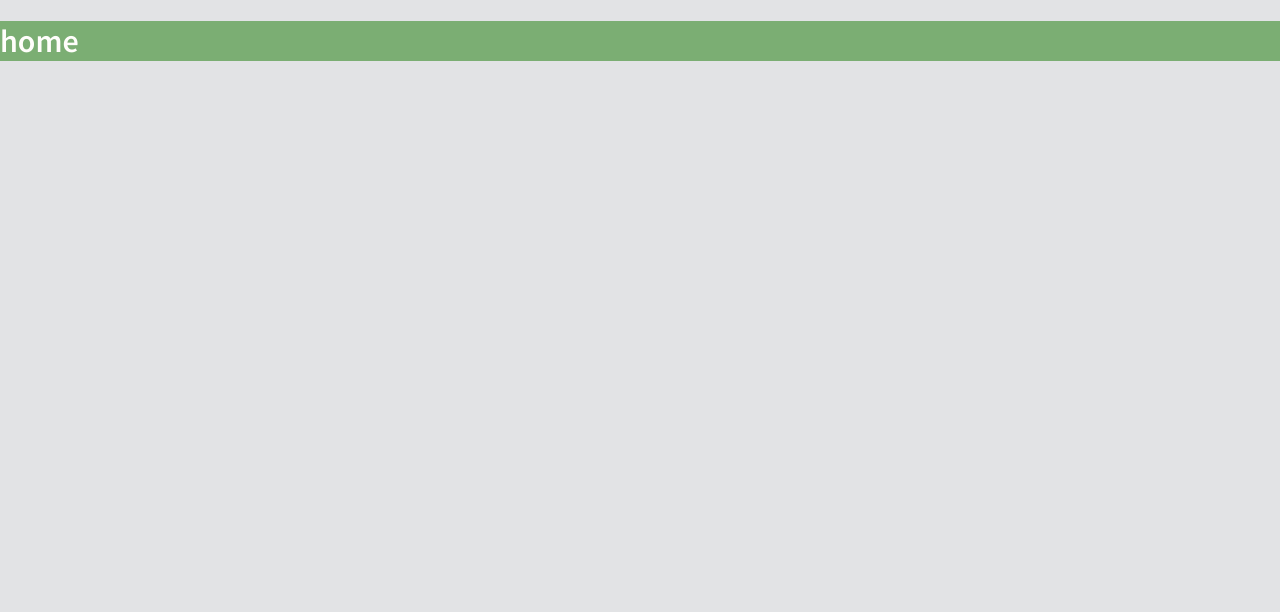
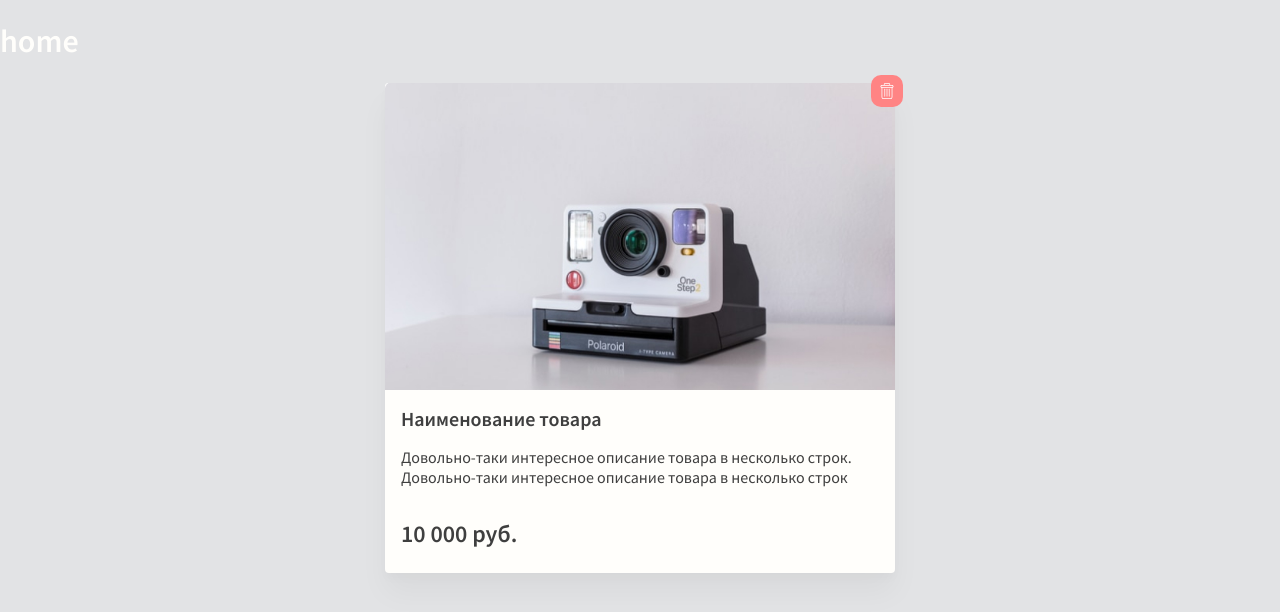
Before and after one commit to Senior-Pomidor/idaproject, a Vue app: page / in a window 1280 px wide. Shown: the top 612 px of the page. Built offline with nearby package versions, Linux system fonts and the light colour scheme.

Commit message:
added Card component base styles

```diff
--- a/src/components/Card.vue
+++ b/src/components/Card.vue
@@ -1,9 +1,146 @@
 <template>
-  <div class="green"></div>
+  <article :class="card.card">
+    <button :class="card['remove-btn']">
+      <svg xmlns="http://www.w3.org/2000/svg">
+        <g clip-path="url(#clip0_4_349)">
+          <path
+            d="M10.207 5.79688C9.99998 5.79688 9.83224 5.96462 9.83224 6.17158V13.2535C9.83224 13.4604 9.99998 13.6283 10.207 13.6283C10.4139 13.6283 10.5817 13.4604 10.5817 13.2535V6.17158C10.5817 5.96462 10.4139 5.79688 10.207 5.79688Z"
+            fill="white"
+          />
+          <path
+            d="M5.78544 5.79688C5.57848 5.79688 5.41074 5.96462 5.41074 6.17158V13.2535C5.41074 13.4604 5.57848 13.6283 5.78544 13.6283C5.99241 13.6283 6.16015 13.4604 6.16015 13.2535V6.17158C6.16015 5.96462 5.99241 5.79688 5.78544 5.79688Z"
+            fill="white"
+          />
+          <path
+            d="M2.56294 4.76335V13.9953C2.56294 14.541 2.76303 15.0534 3.11256 15.4211C3.46048 15.7898 3.94467 15.9991 4.4514 16H11.541C12.0478 15.9991 12.532 15.7898 12.8798 15.4211C13.2293 15.0534 13.4294 14.541 13.4294 13.9953V4.76335C14.1242 4.57893 14.5745 3.90768 14.4815 3.19471C14.3884 2.48189 13.7811 1.94867 13.0622 1.94852H11.1437V1.48014C11.1459 1.08626 10.9902 0.708039 10.7113 0.42979C10.4325 0.151688 10.0537 -0.0031709 9.65982 4.92333e-05H6.33255C5.93867 -0.0031709 5.55986 0.151688 5.28103 0.42979C5.00219 0.708039 4.84646 1.08626 4.84865 1.48014V1.94852H2.93019C2.21122 1.94867 1.60393 2.48189 1.51084 3.19471C1.4179 3.90768 1.86813 4.57893 2.56294 4.76335V4.76335ZM11.541 15.2506H4.4514C3.81075 15.2506 3.31236 14.7002 3.31236 13.9953V4.79629H12.68V13.9953C12.68 14.7002 12.1816 15.2506 11.541 15.2506ZM5.59806 1.48014C5.59558 1.28503 5.67227 1.09724 5.81074 0.959502C5.94906 0.821768 6.13729 0.746095 6.33255 0.749461H9.65982C9.85508 0.746095 10.0433 0.821768 10.1816 0.959502C10.3201 1.09709 10.3968 1.28503 10.3943 1.48014V1.94852H5.59806V1.48014ZM2.93019 2.69793H13.0622C13.4347 2.69793 13.7367 2.99989 13.7367 3.3724C13.7367 3.74491 13.4347 4.04687 13.0622 4.04687H2.93019C2.55768 4.04687 2.25571 3.74491 2.25571 3.3724C2.25571 2.99989 2.55768 2.69793 2.93019 2.69793V2.69793Z"
+            fill="white"
+          />
+          <path
+            d="M7.9962 5.79688C7.78923 5.79688 7.62149 5.96462 7.62149 6.17158V13.2535C7.62149 13.4604 7.78923 13.6283 7.9962 13.6283C8.20317 13.6283 8.37091 13.4604 8.37091 13.2535V6.17158C8.37091 5.96462 8.20317 5.79688 7.9962 5.79688Z"
+            fill="white"
+          />
+        </g>
+        <defs>
+          <clipPath id="clip0_4_349">
+            <rect width="16" height="16" fill="white" />
+          </clipPath>
+        </defs>
+      </svg>
+    </button>
+
+    <router-link to="/" :class="card.link">
+      <div :class="card['img-wrapper']">
+        <img :class="card.img" src="/img/content/img-card.jpg" alt="" />
+      </div>
+
+      <div :class="card.info">
+        <h1 :class="card.title">Наименование товара</h1>
+        <p :class="card.description">
+          Довольно-таки интересное описание товара в&nbsp;несколько строк.
+          Довольно-таки интересное описание товара в&nbsp;несколько строк
+        </p>
+
+        <strong :class="card.price"> 10 000 руб. </strong>
+      </div>
+    </router-link>
+  </article>
 </template>
 
-<style lang="scss">
-.green {
-  color: $color-green;
+<style lang="scss" module="card">
+// Дефолтные значения переменных, если не заданы глобальные
+$bg-color: #fffefb !default;
+$font-color: #3f3f3f !default;
+$remove-btn-bg: #ff8484 !default;
+
+$bg-color: $color-white;
+$font-color: $font-color-dafault;
+$remove-btn-bg: $color-red;
+$border-radius: 0.25rem;
+.card {
+  position: relative;
+  width: 100%;
+  max-width: 510px;
+  line-height: 1.25;
+  color: $font-color;
+  background-color: $bg-color;
+  border-radius: $border-radius;
+  margin: 0 auto;
+  box-shadow: 0px 20px 30px rgba(0, 0, 0, 0.04),
+    0px 6px 10px rgba(0, 0, 0, 0.02);
+
+  .remove-btn {
+    position: absolute;
+    top: -0.5rem;
+    right: -0.5rem;
+
+    display: flex;
+    align-items: center;
+    justify-content: center;
+    height: 2rem;
+    width: 2rem;
+
+    border: none;
+    border-radius: 0.625rem;
+    background-color: $remove-btn-bg;
+    padding: 0;
+    cursor: pointer;
+    z-index: 1;
+
+    svg {
+      width: 1rem;
+      height: 1rem;
+    }
+  }
+
+  .link {
+    color: inherit;
+    text-decoration: none;
+    border-radius: inherit;
+  }
+
+  .img-wrapper {
+    position: relative;
+    flex: 1;
+    width: 100%;
+    border-top-left-radius: $border-radius;
+    border-top-right-radius: $border-radius;
+    padding-bottom: calc(200 / 332 * 100%);
+    overflow: hidden;
+  }
+
+  .img {
+    position: absolute;
+    left: 50%;
+    top: 50%;
+    height: 100%;
+    object-fit: contain;
+    transform: translate(-50%, -50%);
+  }
+
+  .info {
+    padding: 1rem;
+    padding-bottom: 1.5rem;
+  }
+
+  .title {
+    font-size: 1.25rem;
+    font-weight: 600;
+    line-height: 1.25;
+
+    margin: 0;
+    margin-bottom: 1rem;
+  }
+
+  .description {
+    font-weight: 400;
+    line-height: 1.25;
+    margin: 0;
+    margin-bottom: 2rem;
+  }
+
+  .price {
+    font-size: 1.5rem;
+    font-weight: 600;
+  }
 }
 </style>
--- a/src/views/Home.vue
+++ b/src/views/Home.vue
@@ -25,7 +25,7 @@ export default {
   color: $color-white;
 
   .container {
-    background-color: $color-green;
+    // background-color: $color-green;
   }
 }
 </style>
```
Also changed, not shown: public/img/content/img-card.jpg (added).
